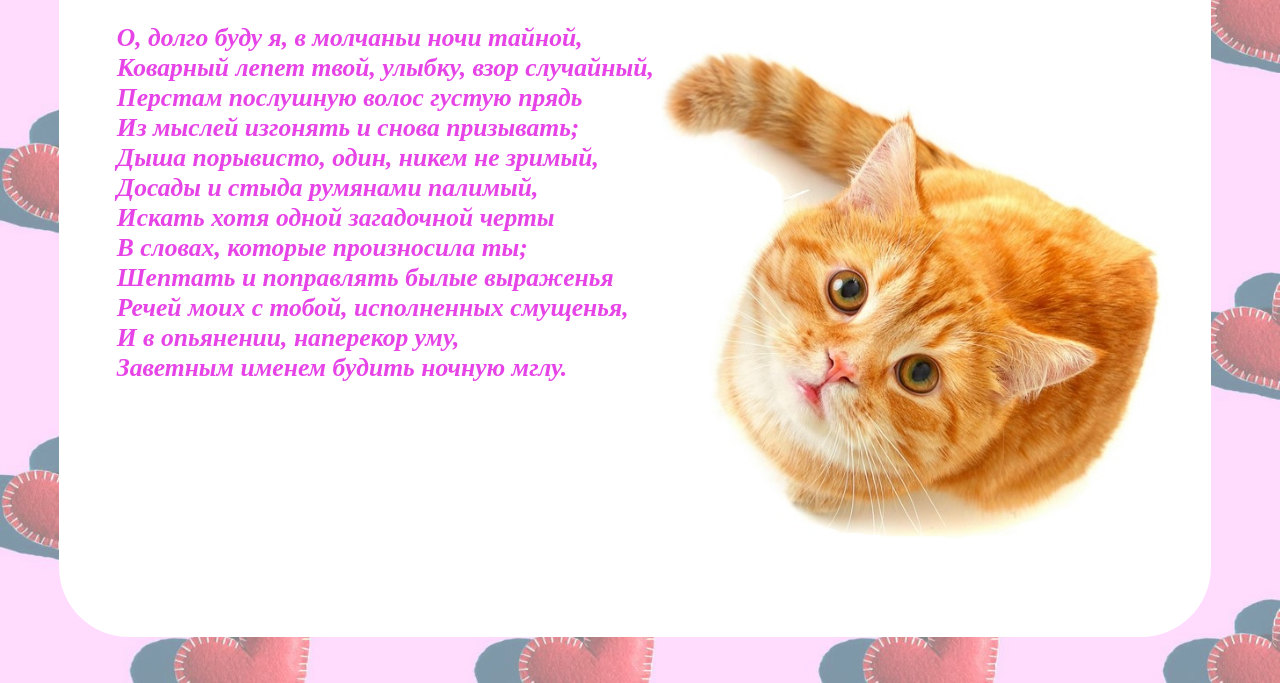
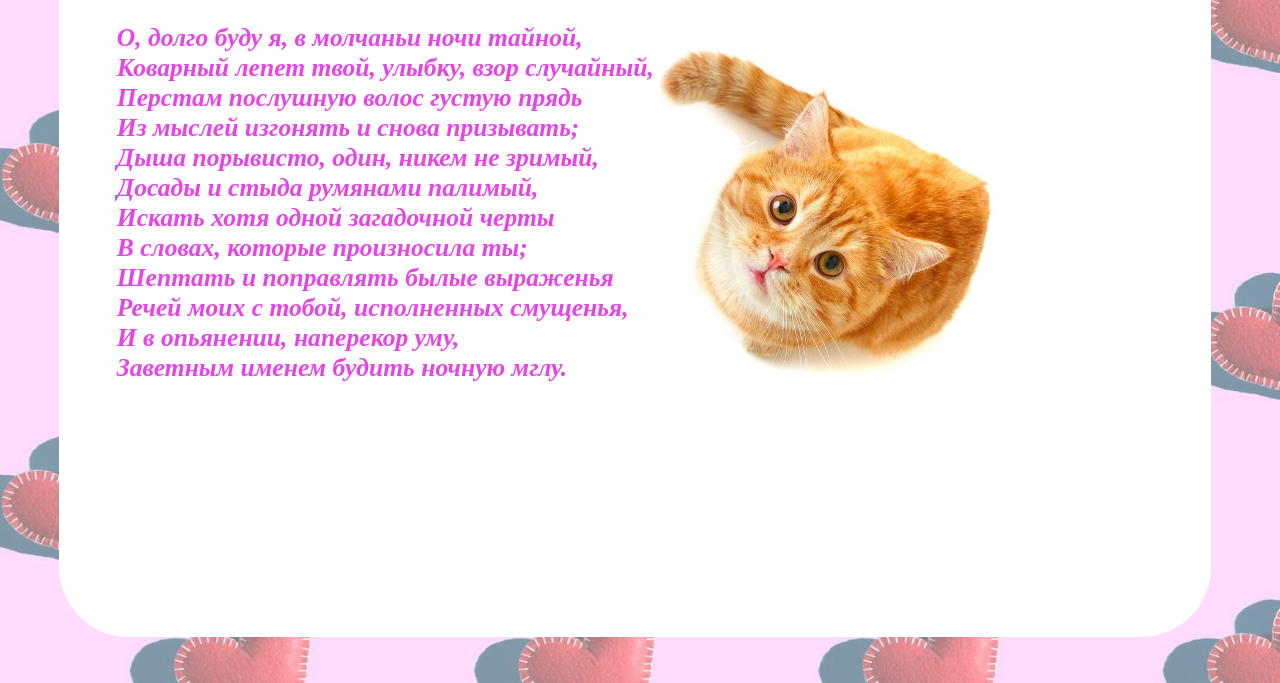
Before and after one commit to 99qop66/love, a plain HTML site: page index.html in a window 1280 px wide. Shown: the part 117-800 px from the top of the page. Drawn offline with Linux system fonts and the light colour scheme.

Commit message:
Update index.html

```diff
--- a/index.html
+++ b/index.html
@@ -28,7 +28,7 @@
             И в опьянении, наперекор уму,<br>
             Заветным именем будить ночную мглу.
         </p>
-        <img id="cat" src="cat.jpg" alt="cat" width="45%">
+        <img id="cat" src="cat.jpg" alt="cat" width="30%">
     </div>
 </body>
 </html>
```
